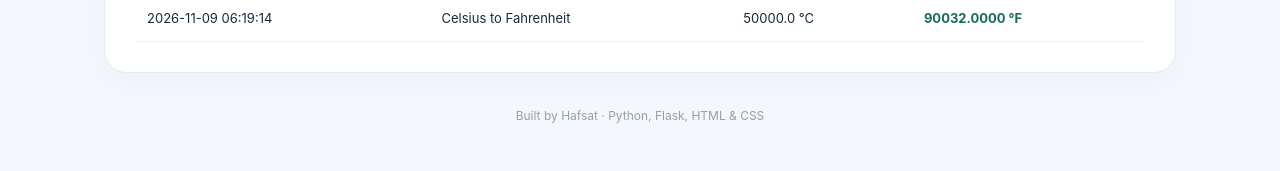
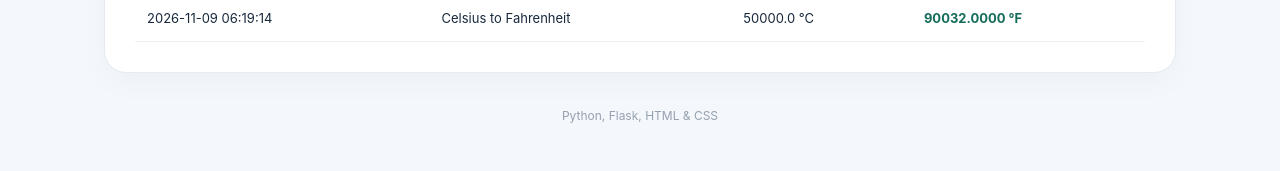
Before and after one commit to matOla550/EngineeringUnitConverter, a Flask app: page / in a window 1280 px wide. Shown: the part 1161-1332 px from the top of the page. Run offline with Flask 3, Linux system fonts and the light colour scheme.

Commit message:
Update footer content in index.html
Removed the 'Built by Hafsat' text from the footer.

```diff
--- a/templates/index.html
+++ b/templates/index.html
@@ -31,7 +31,7 @@
     <section class="panel history"><div class="section-head"><div><h2>Conversion history</h2><p class="muted">Your 30 most recent saved conversions</p></div><span class="pill">Saved locally</span></div>
       {% if history %}<div class="table-wrap"><table><thead><tr><th>Date & time</th><th>Conversion</th><th>Input</th><th>Result</th></tr></thead><tbody>{% for item in history %}<tr><td>{{ item.date }}</td><td>{{ item.conversion }}</td><td>{{ item.input }} {{ item.from_unit }}</td><td><strong>{{ '%.4f'|format(item.result|float) }} {{ item.to_unit }}</strong></td></tr>{% endfor %}</tbody></table></div>{% else %}<div class="placeholder">No saved conversions yet. Try your first one above.</div>{% endif %}
     </section>
-    <footer>Built by Hafsat · Python, Flask, HTML & CSS</footer>
+    <footer>Python, Flask, HTML & CSS</footer>
   </main>
 </body>
 </html>
```
